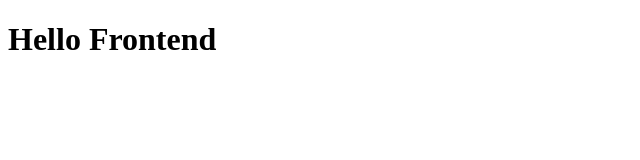
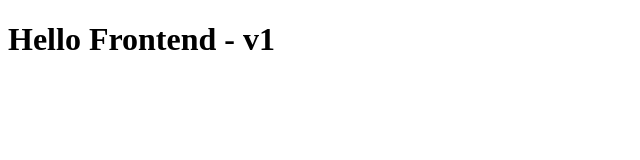
Before and after one commit to akilans/test-branch, a plain HTML site: page fe/index.html in a window 1280 px wide. Shown: the full height of the page, 0-640 px from the left. Drawn offline with Linux system fonts and the light colour scheme.

Commit message:
added fe v1

```diff
--- a/fe/index.html
+++ b/fe/index.html
@@ -6,6 +6,6 @@
     <title>Frontend Page</title>
 </head>
 <body>
-    <h1>Hello Frontend</h1>
+    <h1>Hello Frontend - v1</h1>
 </body>
 </html>
```
